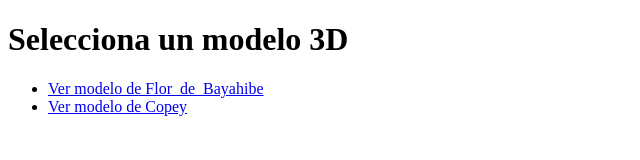
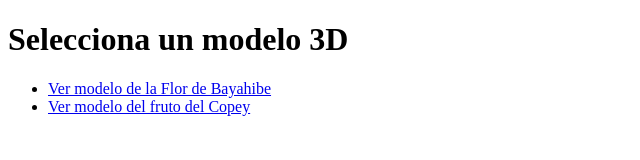
Before and after one commit to Acrosszawarudo/PE_Recursos3D, a website built with Vite: page index.html in a window 1280 px wide. Shown: the whole page, without its empty margins (0-640 px from the left). Built offline with nearby package versions, Linux system fonts and the light colour scheme.

Commit message:
Cambio al texto de seleccion de modelo

```diff
--- a/index.html
+++ b/index.html
@@ -8,8 +8,8 @@
 <body>
     <h1>Selecciona un modelo 3D</h1>
     <ul>
-        <li><a href="viewer.html?model=FlorDeBayahibe">Ver modelo de Flor_de_Bayahibe</a></li>
-        <li><a href="viewer.html?model=CopeyGLB">Ver modelo de Copey</a></li>
+        <li><a href="viewer.html?model=FlorDeBayahibe">Ver modelo de la Flor de Bayahibe</a></li>
+        <li><a href="viewer.html?model=CopeyGLB">Ver modelo del fruto del Copey</a></li>
     </ul>
 </body>
 </html>
```
